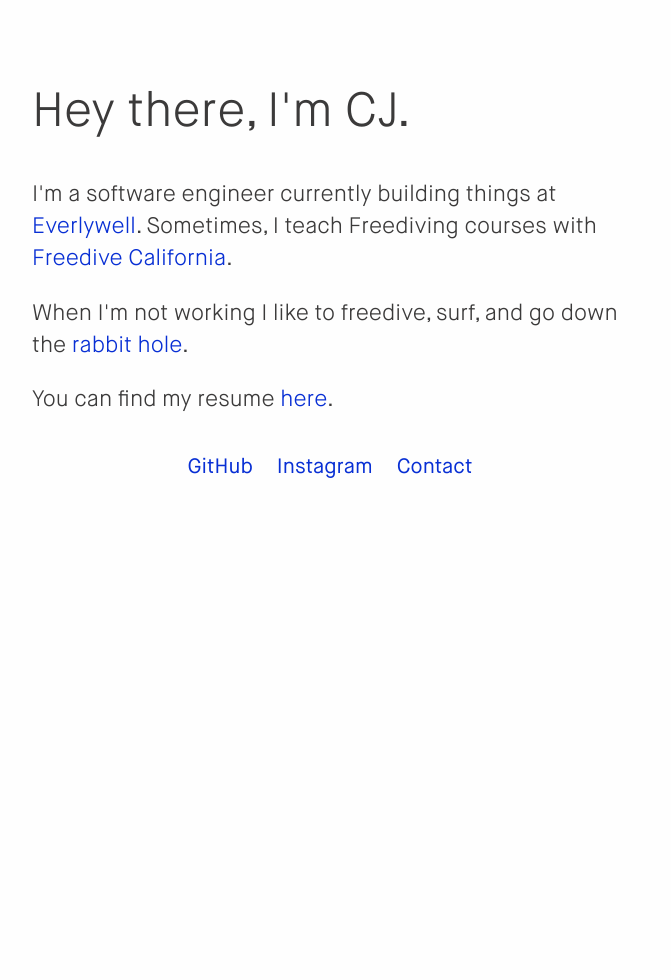
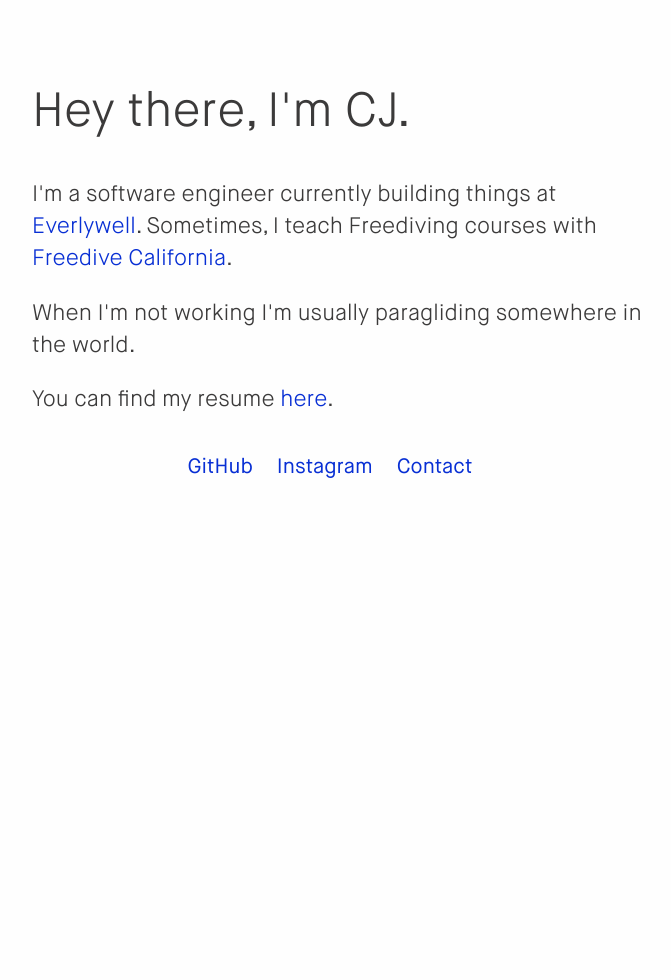
Before and after one commit to cjessett/cjessett.github.io, a Jekyll site: the page built from index.html, in a window 1280 px wide. Shown: the whole page, without its empty margins (298-969 px from the left). Built offline with Jekyll 4.4.1, drawn with Linux system fonts in a browser that asks for light colours; nearby versions of some CDN libraries; some web fonts are replaced; a style sheet for code colours, icons or effects is not loaded.

Commit message:
Update index.html

```diff
--- a/index.html
+++ b/index.html
@@ -10,7 +10,7 @@ title: About
     Sometimes, I teach Freediving courses with <a href="https://freediveca.com">Freedive California</a>.
   </p>
   <p>
-    When I'm not working I like to freedive, surf, and go down the <a href="https://terra.money">rabbit hole</a>.
+    When I'm not working I'm usually paragliding somewhere in the world.
   </p>
   <p>
     You can find my resume <a href="/resume.pdf">here</a>.
```
